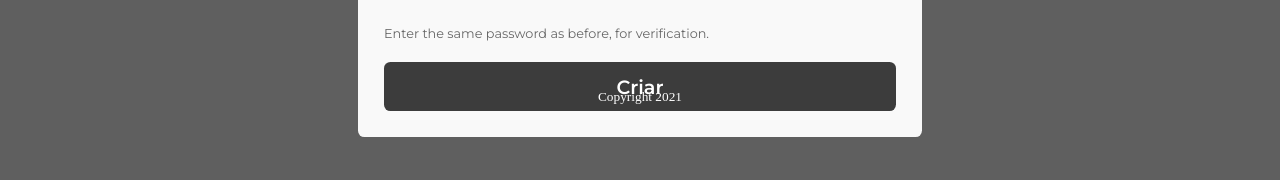
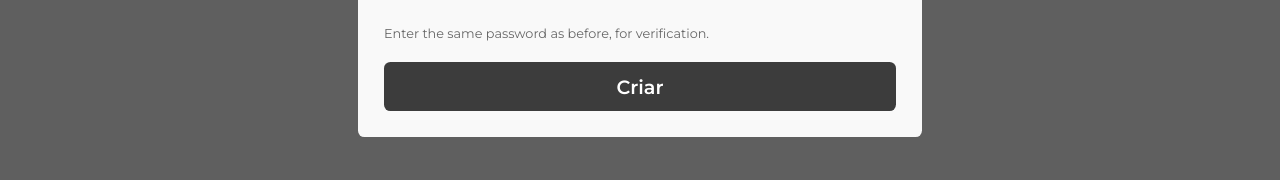
Before and after one commit to CaicHein/PoliNews, a Django app: page /accounts/signup/ in a window 1280 px wide. Shown: the part 679-859 px from the top of the page. Run offline with Django 5.2, Linux system fonts and the light colour scheme.

Commit message:
ajustes finais

```diff
--- a/templates/base.html
+++ b/templates/base.html
@@ -48,10 +48,6 @@
                 {% block content %}
                 {% endblock content %}
             </main>
-        <footer id="rodape-principal">
-            <p>
-                <small>Copyright 2021</small>
-            </p>
-        </footer>
+
     </body>
 </html>
```
Also changed, not shown: db.sqlite3.
